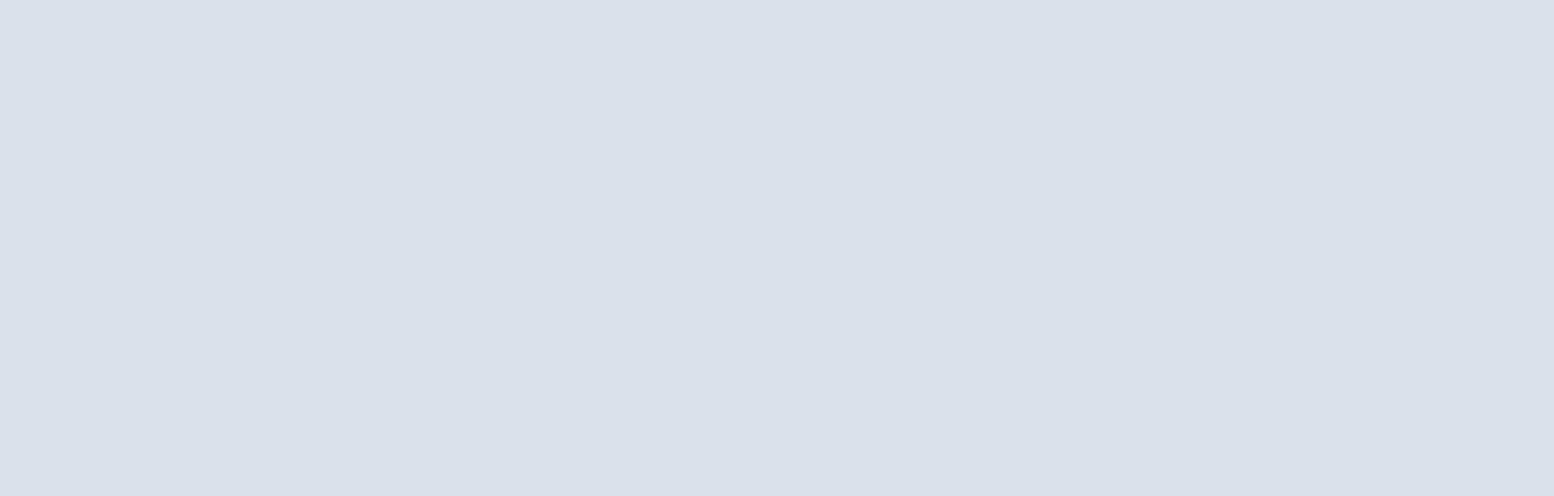
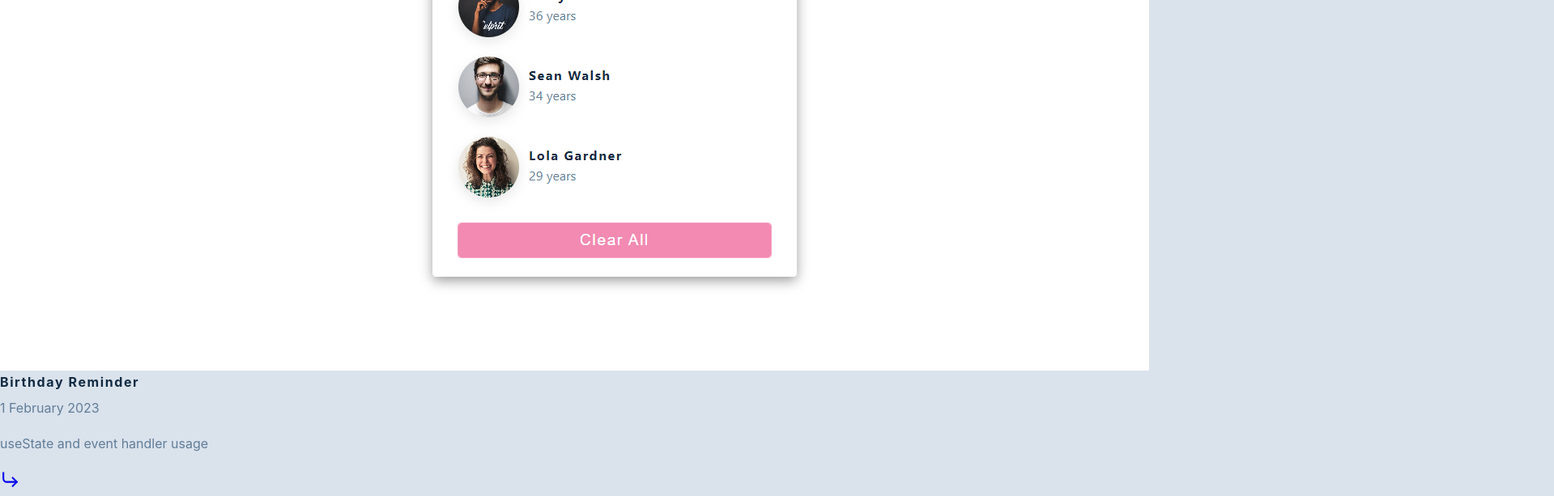
Before and after one commit to prasetyoow/React-projects, a React (Create React App) app: page / in a window 1280 px wide. Shown: the part 484-1097 px from the top of the page at 81% size, 1919 px wide, since content can reach past the window. Before the commit the page ends 800 px from the top, so only its background shows below. Built offline with nearby package versions, Linux system fonts and the light colour scheme.

Commit message:
added Home page

```diff
--- a/src/pages/00-Home/constant.js
+++ b/src/pages/00-Home/constant.js
@@ -1,7 +1,85 @@
-const data = [
+const projects = [
   {
-    title: "lorem",
-    img: "./",
-    description: "",
+    id: 1,
+    title: "Birthday Reminder",
+    img: "./images/birthday.png",
+    createdAt: "1 February 2023",
+    description: "useState and event handler usage",
+    link: "/birthday",
+    source: "https://github.com/prasetyoow/react-projects",
+  },
+  {
+    id: 2,
+    title: "Tours",
+    img: "./images/tours.png",
+    createdAt: "2 February 2023",
+    description: "useState, event handler, components and Props usage",
+    link: "/tours",
+    source: "https://github.com/prasetyoow/react-projects",
+  },
+  {
+    id: 3,
+    title: "Reviews",
+    img: "./images/reviews.png",
+    createdAt: "3 February 2023",
+    description: "useState and event handler usage",
+    link: "/reviews",
+    source: "https://github.com/prasetyoow/react-projects",
+  },
+  {
+    id: 4,
+    title: "Accordion",
+    img: "./images/accordion.png",
+    createdAt: "4 February 2023",
+    description: "useState, event handler, components and Props usage",
+    link: "/accordion",
+    source: "https://github.com/prasetyoow/react-projects",
+  },
+  {
+    id: 5,
+    title: "Menu",
+    img: "./images/menu.png",
+    createdAt: "5 February 2023",
+    description: "useState, event handler, components and Props usage",
+    link: "/menu",
+    source: "https://github.com/prasetyoow/react-projects",
+  },
+  {
+    id: 6,
+    title: "Tabs",
+    img: "./images/tabs.png",
+    createdAt: "6 February 2023",
+    description: "useState and event handler usage",
+    link: "/tabs",
+    source: "https://github.com/prasetyoow/react-projects",
+  },
+  {
+    id: 7,
+    title: "Slider",
+    img: "./images/slider.png",
+    createdAt: "7 February 2023",
+    description: "useState and event handler usage",
+    link: "/slider",
+    source: "https://github.com/prasetyoow/react-projects",
+  },
+  {
+    id: 8,
+    title: "Lorem Ipsum Generator",
+    img: "./images/lorem.png",
+    createdAt: "8 February 2023",
+    description: "useState and event handler usage",
+    link: "/loremipsum",
+    source: "https://github.com/prasetyoow/react-projects",
+  },
+  {
+    id: 9,
+    title: "Color Generator",
+    img: "./images/color.png",
+    createdAt: "9 February 2023",
+    description: "useState, event handler, components and Props usage",
+    link: "/colorgenerator",
+    source: "https://github.com/prasetyoow/react-projects",
   },
 ];
+
+export default projects;
--- a/src/pages/00-Home/index.js
+++ b/src/pages/00-Home/index.js
@@ -1,5 +1,53 @@
 import React from "react";
+import { Helmet } from "react-helmet";
+import { AiFillGithub } from "react-icons/ai";
+import { FiCornerDownRight } from "react-icons/fi";
+import { Link } from "react-router-dom";
+import projects from "./constant";
 
 export default function index() {
-  return <div>index</div>;
+  return (
+    <>
+      <Helmet>
+        <title>Home</title>
+      </Helmet>
+      <section>
+        <h1 className="title__home">React Projects</h1>
+      </section>
+      <div className="section__projects">
+        {projects.map((project) => {
+          return (
+            <div key={project.id} className="container__projects">
+              <div className="projects-flex">
+                <img
+                  src={project.img}
+                  alt="projects"
+                  className="img__projects"
+                />
+                <div className="content__projects">
+                  <h4 className="title__projects">{project.title}</h4>
+                  <p className="createAt__projects">{project.createdAt}</p>
+                  <p className="info__projects">{project.description}</p>
+                  <div className="container-icon__projects">
+                    <Link to={project.link}>
+                      <div className="icon-web__project">
+                        <FiCornerDownRight size={25} />
+                        <p className="icon-text">Go to Page</p>
+                      </div>
+                    </Link>
+                    <Link to={project.source} target="_blank">
+                      <div className="icon-source__project">
+                        <AiFillGithub size={25} />
+                        <p className="icon-text">Source Code</p>
+                      </div>
+                    </Link>
+                  </div>
+                </div>
+              </div>
+            </div>
+          );
+        })}
+      </div>
+    </>
+  );
 }
```
